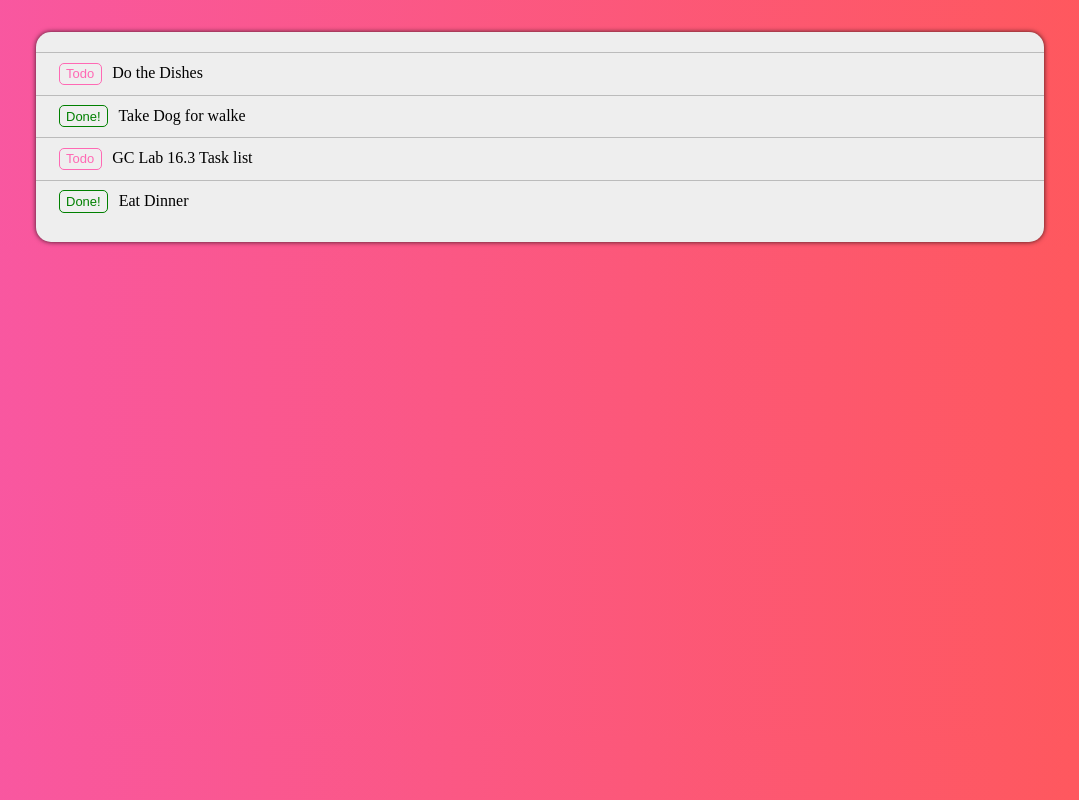
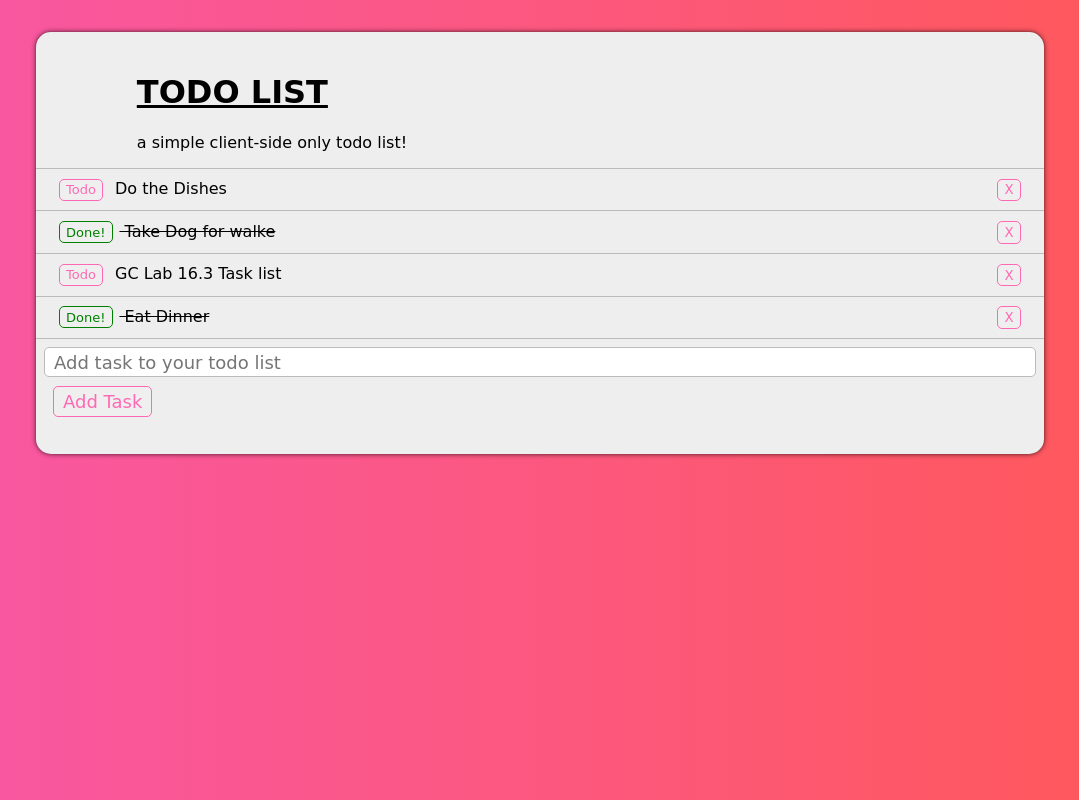
Before and after one commit to NicolasGerhardt/GC_Lab_16.3, an Angular app: page / in a window 1280 px wide. Shown: the whole page, without its empty margins (100-1179 px from the left). Built offline with nearby package versions, Linux system fonts and the light colour scheme.

Commit message:
able to add and remove tasks

```diff
--- a/src/app/app.component.html
+++ b/src/app/app.component.html
@@ -1,18 +1,22 @@
 <div class="task-list">
-
-  <div class="add-task-container">
-
+  <div class="title">
+    <h1>TODO LIST</h1>
+    <p>a simple client-side only todo list!</p>
   </div>
 
-
-
   <div class="task" *ngFor="let task of tasks">
-    <button type="button" class="task-btn" (click)="toggleTask(task)"
+    <button type="button" class="button task-btn" (click)="toggleTask(task)"
       [ngClass]="task.completed ? 'task-btn-complete' : 'task-btn-todo'">
       {{ task.completed ? 'Done!' : 'Todo' }}
     </button>
-    <span class="task-text">
+    <span class="task-text" [ngClass]="task.completed ? 'task-text-complete':''">
       {{ task.text }}
     </span>
+    <input class="button remove-task-btn" type="button" value="X" (click)="removeTask(task)" />
+  </div>
+
+  <div class="add-task-container">
+    <input class="add-task-input" type="text" placeholder="Add task to your todo list" [(ngModel)]="newTask" />
+    <input class="button task-btn add-task-button" type="button" value="Add Task" (click)="addTask()" />
   </div>
 </div>
--- a/src/app/app.component.ts
+++ b/src/app/app.component.ts
@@ -9,13 +9,25 @@ import { Task } from './interfaces/task';
 
 export class AppComponent {
   title = 'GC-Lab-Angular';
-  tasks:Task[] = [
-    {text:"Do the Dishes", completed:false},
-    {text:"Take Dog for walke", completed:true},
-    {text:"GC Lab 16.3 Task list", completed:false},
-    {text:"Eat Dinner", completed:true},
+  tasks: Task[] = [
+    { text: "Do the Dishes", completed: false },
+    { text: "Take Dog for walke", completed: true },
+    { text: "GC Lab 16.3 Task list", completed: false },
+    { text: "Eat Dinner", completed: true },
   ];
-  toggleTask = (task:Task) => {
+  toggleTask = (task: Task) => {
     task.completed = !task.completed;
+  };
+  newTask: string = "";
+  addTask = () => {
+    if (this.newTask.length > 0) {
+      this.tasks.push({ text: this.newTask, completed: false });
+      this.newTask = "";
+    }
   }
+
+  removeTask = (task: Task) => {
+    this.tasks = this.tasks.filter( t => t != task);
+  }
+
 }
--- a/src/app/app.module.ts
+++ b/src/app/app.module.ts
@@ -1,5 +1,6 @@
 import { BrowserModule } from '@angular/platform-browser';
 import { NgModule } from '@angular/core';
+import { FormsModule } from '@angular/forms';
 
 import { AppComponent } from './app.component';
 
@@ -8,7 +9,8 @@ import { AppComponent } from './app.component';
     AppComponent
   ],
   imports: [
-    BrowserModule
+    BrowserModule,
+    FormsModule
   ],
   providers: [],
   bootstrap: [AppComponent]
--- a/src/styles.css
+++ b/src/styles.css
@@ -1,16 +1,49 @@
 /* You can add global styles to this file, and also import other style files */
 body {
+    font-family: "Comic Sans MS", cursive, sans-serif;
     background: linear-gradient(to right, #f857a6, #ff5858);
     width: 80%;
     margin: auto;
     margin-top: 2em;
 }
 
+.title {
+    margin: auto;
+    width: 80%;
+}
+
+.title h1 {
+    text-decoration: underline;
+}
+
+.button {
+    font-family: "Comic Sans MS", cursive, sans-serif;
+    transition: box-shadow 0.3s ease;
+    border-radius: 5px;
+    padding: 0.2em 0.5em;
+    color: #ff69b4;
+    margin: 0.5em;
+    border: 1px solid #ff69b4;
+}
+
+.button:hover {
+    color: #ff1493;
+    border: 1px solid #ff1493;
+    box-shadow: 2px 2px rgba(0,0,0,.3);
+  }
+
+  .button:active {
+
+        color: #eee;
+        background-color: #ff1493;
+
+  }
+
 .task-list {
     background-color: #eee;
     margin: 0.2em 0.5em;
     padding: 20px 0px;
-    border-radius: 15px ;
+    border-radius: 15px;
     box-shadow: 0px 0px 5px 0px rgba(0,0,0,0.75);
 }
 
@@ -20,19 +53,14 @@ body {
     border-top: 1px solid #bbb;
 }
 
+.task-text-complete {
+    text-decoration: line-through;
+}
+
 .task-btn {
     font-size: small;
-    color: #ff69b4;
-    padding: 0.2em 0.5em;
-    margin: 0.5em;
-    border: 1px solid #ff69b4;
-    border-radius: 5px;
 }
 
-.task-btn-todo:hover {
-    color: #ff1493;
-    border: 1px solid #ff1493;
-}
 
 .task-btn-todo:active {
     color: #eee;
@@ -53,3 +81,29 @@ body {
     color: #eee;
     background-color: darkgreen;
 }
+
+.add-task-container {
+    border-top: 1px solid #bbb;
+    padding: 0.5em;
+}
+.add-task-input {
+    font-family: "Comic Sans MS", cursive, sans-serif;
+    font-size: large;
+    display: block;
+    border: 1px solid #bbb;
+    padding: 0.2em 0.5em;
+    border-radius: 5px;
+    box-shadow: none;
+    box-sizing: border-box;
+    width: 100%;
+    margin: auto;
+}
+.add-task-button {
+    font-family: "Comic Sans MS", cursive, sans-serif;
+    font-size: large;
+    display: block;
+}
+
+.remove-task-btn {
+    float: right;
+}
```
